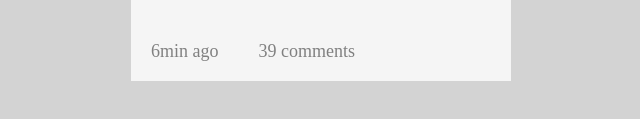
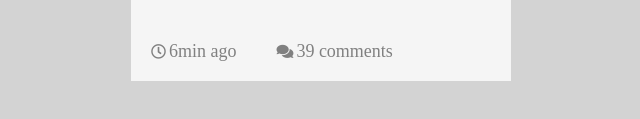
Before and after one commit to DelahayJoann/becode-animation-css, a plain HTML site: page card/index.html in a window 1280 px wide. Shown: the part 619-738 px from the top of the page, 319-959 px from the left. Drawn offline with Linux system fonts and the light colour scheme.

Commit message:
update README.md

```diff
--- a/card/assets/scss/style.scss
+++ b/card/assets/scss/style.scss
@@ -108,6 +108,11 @@ body{
 
                         li{
                             margin: 0px 20px;
+
+                            .far, .fas{
+                                font-size: smaller;
+                                margin-right: 3px;
+                            }
                         }
                     }
                 }
--- a/card/index.html
+++ b/card/index.html
@@ -29,8 +29,8 @@
                 </section>
                 <section class="agoAndComments">
                     <ul class="cardFooter">
-                        <li>6min ago</li>
-                        <li>39 comments</li>
+                        <li><i class="far fa-clock"></i>6min ago</li>
+                        <li><i class="fas fa-comments"></i>39 comments</li>
                     </ul>
                 </section>
             </article>
```
Also changed, not shown: card/assets/css/style.css, 2 other files.
